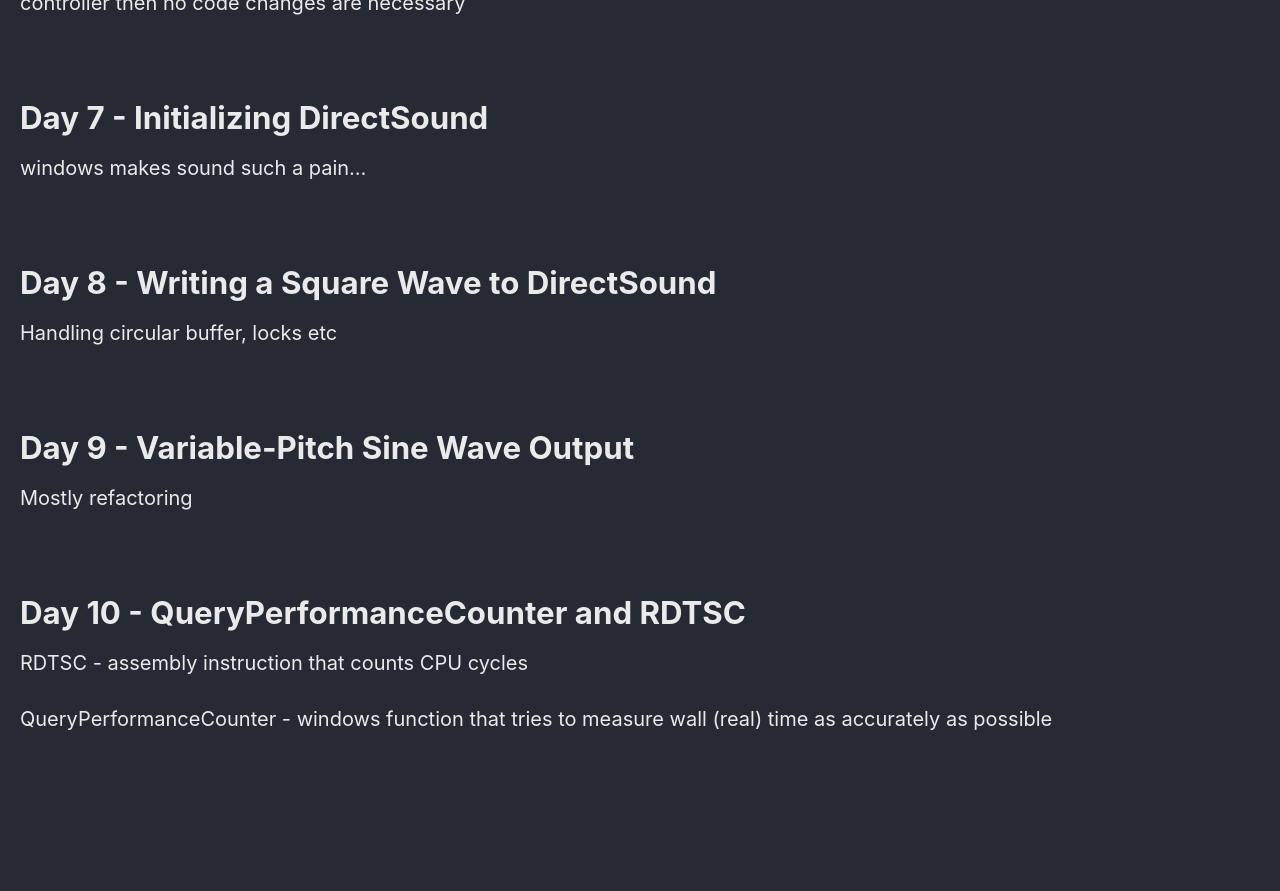
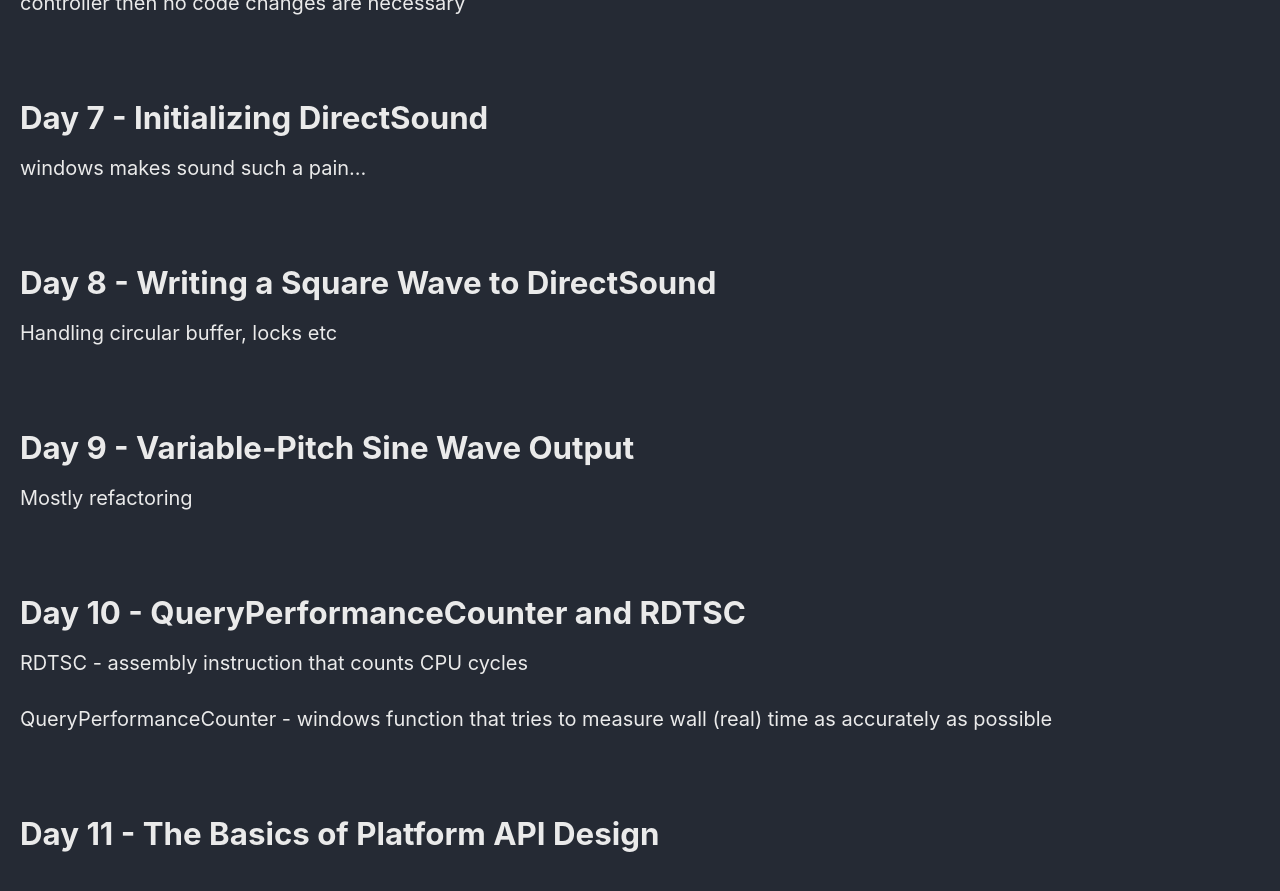
Before and after one commit to Connor-McCartney/Connor-McCartney.github.io, a Jekyll site: the page built from _pages/misc/HandmadeHeroNotes.md, in a window 1280 px wide and 900 px high, scrolled down 2414 px. Shown: the top 891 px of the window. Built offline with Jekyll 4.4.1, drawn with Linux system fonts in a browser that asks for light colours; cached includes are drawn as plain includes; our own code applies the rules of GitHub Pages for plain Markdown files; before the commit the page ends 3204 px from its top, so only the background shows below that.

Commit message:
Update HandmadeHeroNotes.md

```diff
--- a/_pages/misc/HandmadeHeroNotes.md
+++ b/_pages/misc/HandmadeHeroNotes.md
@@ -124,3 +124,8 @@ Mostly refactoring
 RDTSC - assembly instruction that counts CPU cycles
 
 QueryPerformanceCounter - windows function that tries to measure wall (real) time as accurately as possible
+
+
+<br>
+
+# Day 11 - The Basics of Platform API Design
```
